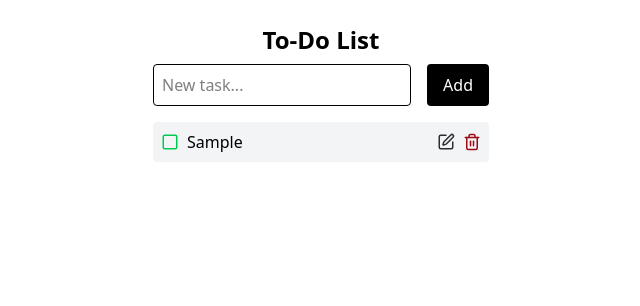
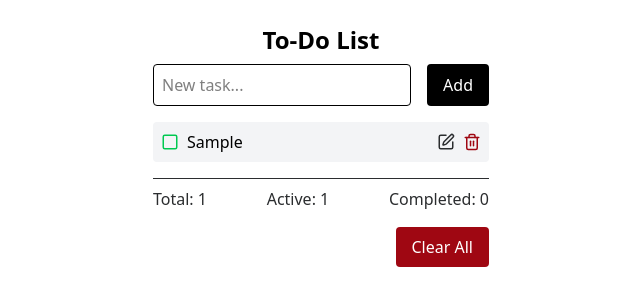
Before and after one commit to Nikolasama89/react-todo-app, a React (Vite) app: page / in a window 1280 px wide. Both pictures are taken after typing "Sample" into the empty fields and a click on the button "Add". Shown: the top 306 px of the page, without its empty margins (319-959 px from the left). Built offline with nearby package versions, Linux system fonts and the light colour scheme.

Commit message:
feat: add clear all tasks and count tasks

```diff
--- a/src/components/Todo.tsx
+++ b/src/components/Todo.tsx
@@ -26,6 +26,8 @@
     case "COMPLETE":
       return state.map(todo =>
       todo.id === action.payload ? {...todo, completed: !todo.completed} : todo);
+    case "CLEAR_ALL":
+      return [];
     default:
       return state;
   }
@@ -33,16 +35,37 @@
 
 const Todo = () => {
   const [todos, dispatch] = useReducer(todoReducer, [], getInitialTodos);
+  const totalTasks: number = todos.length;
+  const completedTasks: number = todos.filter(t => t.completed).length;
+  const activeTasks: number = totalTasks - completedTasks;
 
   useEffect(() => {
     localStorage.setItem("todos", JSON.stringify(todos));
   }, [todos]);
+
+  const handleClearAll = () => {
+    dispatch({type: "CLEAR_ALL"})
+  }
+
   return (
     <>
       <div  className="max-w-sm mx-auto p-6">
         <h1 className="text-center text-2xl font-bold mb-2">To-Do List</h1>
         <TodoForm dispatch={dispatch} />
         <TodoList todos={todos} dispatch={dispatch} />
+
+        {todos.length > 0 && (
+          <>
+            <div className="flex justify-between border-t pt-2 mt-4 text-cf-gray">
+              <span>Total: {totalTasks}</span>
+              <span>Active: {activeTasks}</span>
+              <span>Completed: {completedTasks}</span>
+            </div>
+            <div className="text-end mt-4">
+              <button className="bg-red-800 text-white py-2 px-4 rounded" onClick={handleClearAll}>Clear All</button>
+            </div>
+          </>
+        )}
       </div>
     </>
   )
--- a/src/types.ts
+++ b/src/types.ts
@@ -11,6 +11,7 @@
   | {type: "DELETE"; payload: number }
   | {type: "EDIT"; payload: { id: number; newText: string } }
   | {type: "COMPLETE"; payload: number }
+  | {type: "CLEAR_ALL";}
 
 export type TodoFormProps = {
   dispatch: React.Dispatch<Action>;
```
